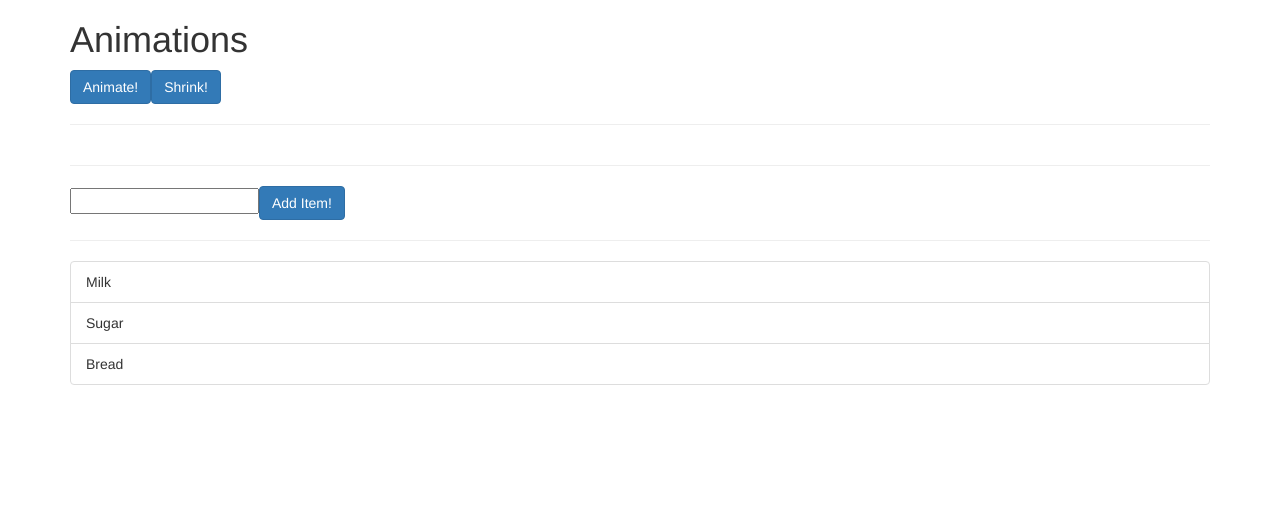
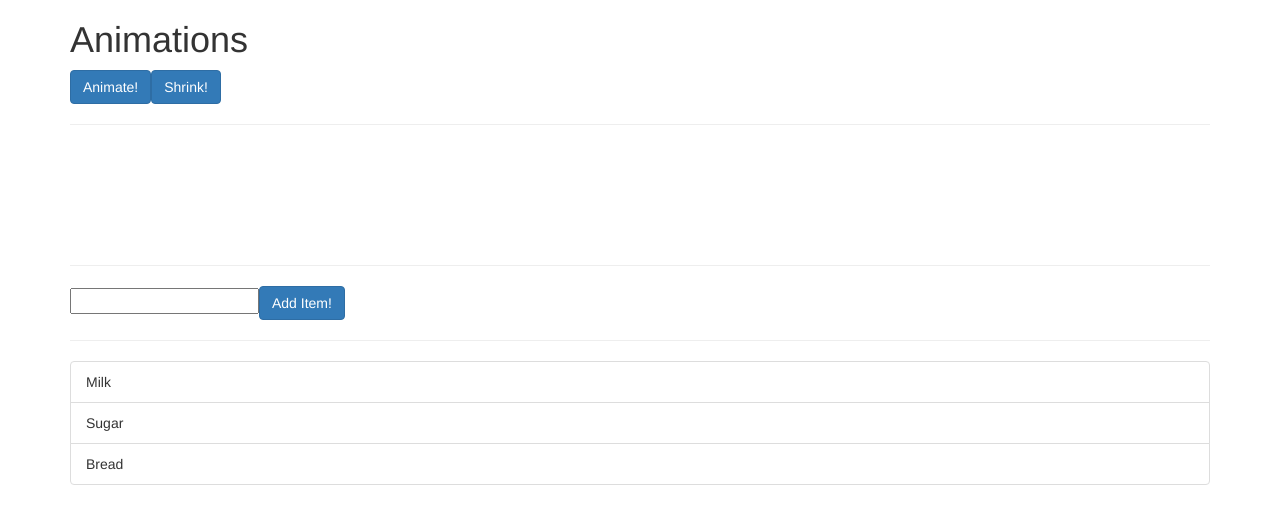
Before and after one commit to notsaltydev/ng4-animations, an Angular app: page / in a window 1280 px wide. Shown: the top 524 px of the page. Built offline with nearby package versions, Linux system fonts and the light colour scheme.

Commit message:
289. Animations Triggers and State

```diff
--- a/src/app/app.component.html
+++ b/src/app/app.component.html
@@ -5,7 +5,10 @@
       <button class="btn btn-primary" (click)="onAnimate()">Animate!</button>
       <button class="btn btn-primary" (click)="onShrink()">Shrink!</button>
       <hr>
-      <div></div>
+      <div
+        style="width: 100px; height: 100px"
+        [@divState]="state">
+      </div>
     </div>
   </div>
   <hr>
--- a/src/app/app.component.ts
+++ b/src/app/app.component.ts
@@ -1,10 +1,29 @@
 import {Component} from '@angular/core';
+import {
+  trigger,
+  state,
+  style
+} from '@angular/animations';
+
 
 @Component({
   selector: 'app-root',
-  templateUrl: './app.component.html'
+  templateUrl: './app.component.html',
+  animations: [
+    trigger('divState', [
+      state('normal', style({
+        'backgroud-color': 'red',
+        transform: 'translateX(0)'
+      })),
+      state('highlighted', style({
+        backgroundColor: 'blue',
+        transform: 'translateX(100px)'
+      }))
+    ])
+  ]
 })
 export class AppComponent {
+  state = 'normal';
   list = ['Milk', 'Sugar', 'Bread'];
 
   onAdd(item) {
```
